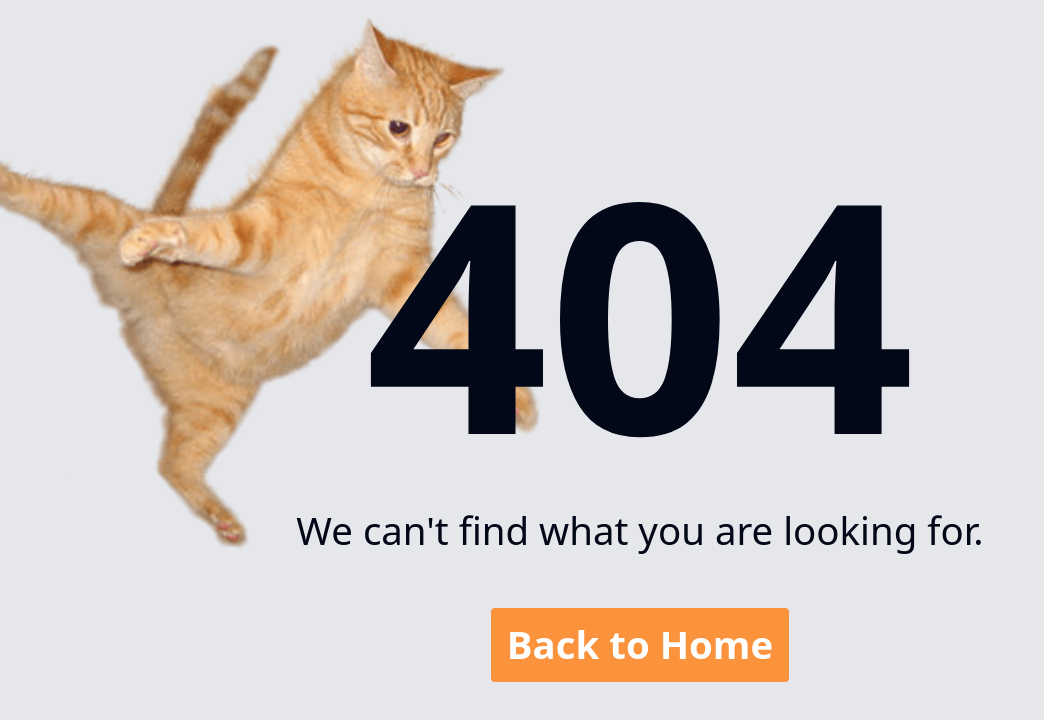
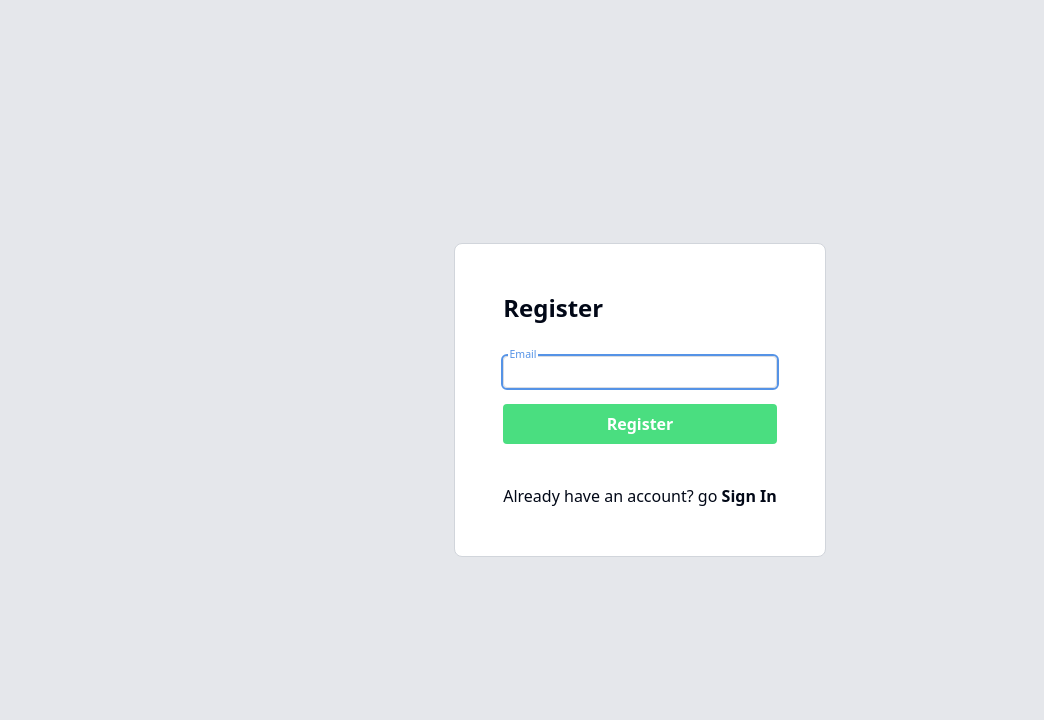
Before and after one commit to Ivanstwan/01-03-billboard-webapp, a React (Vite) app in the folder client/: page /register in a window 1280 px wide. Before the commit this address had no page. Shown: the top 720 px of the page, without its empty margins (0-1044 px from the left). Built offline with nearby package versions, Linux system fonts and the light colour scheme.

Commit message:
[client] add basic logic/register

```diff
--- a/client/package.json
+++ b/client/package.json
@@ -24,6 +24,7 @@
     "react-error-boundary": "^4.0.11",
     "react-leaflet": "^4.2.1",
     "react-router-dom": "^6.16.0",
+    "sass": "^1.69.7",
     "tailwind-merge": "^1.14.0",
     "tailwindcss-animate": "^1.0.7"
   },
--- /dev/null
+++ b/client/src/components/custom/input/InputGoogleLike/InputGoogleLike.scss
@@ -0,0 +1,43 @@
+.googlelike-input {
+  position: relative;
+
+  input {
+    border: none;
+    border: 1px solid #dadce0;
+    border-radius: 4px;
+    padding: 4px 8px 6px 8px; // 6px 8px
+    font-size: 0.875rem; // 14px
+    line-height: 1.25rem; // 20px
+    width: 100%;
+  }
+
+  .googlelike-input--label {
+    position: absolute;
+    pointer-events: none;
+    color: #5f6368;
+    font-size: 0.875rem; // 14px
+    line-height: 1rem; // 16px
+    left: 0.5rem;
+    // calculate by add padding bottom input + (line-height - font-size) / 2
+    // calculate by add padding bottom input (6px) + (1.25rem - 0.875rem) / 2
+    bottom: calc(6px + (1.25rem - 0.875rem) / 2);
+    transition: 0.15s;
+  }
+
+  input:focus + .googlelike-input--label,
+  input:not(:placeholder-shown) + .googlelike-input--label {
+    bottom: 0;
+    left: 0;
+    transform: scale(0.75) translateY(-2.125rem);
+    background-color: white;
+    padding: 0 0.125rem;
+  }
+
+  input:focus {
+    outline: 2px solid #5593e6;
+  }
+
+  input:focus + .googlelike-input--label {
+    color: #5593e6;
+  }
+}
--- /dev/null
+++ b/client/src/components/custom/input/InputGoogleLike/index.jsx
@@ -0,0 +1,26 @@
+import './InputGoogleLike.scss';
+
+const InputGoogleLike = ({
+  label,
+  value,
+  onChange,
+  type = 'text',
+  name,
+  myRef,
+}) => {
+  return (
+    <div className="googlelike-input">
+      <input
+        type={type}
+        placeholder=" "
+        value={value}
+        onChange={onChange}
+        name={name}
+        ref={myRef}
+      />
+      <div className="googlelike-input--label">{label}</div>
+    </div>
+  );
+};
+
+export default InputGoogleLike;
--- a/client/src/layout/MainLayout.jsx
+++ b/client/src/layout/MainLayout.jsx
@@ -61,6 +61,29 @@ const listingComponents = [
     title: 'Add Listing',
     href: '/listing/add',
     description: 'For listing your advertisement product to the public.',
+  },
+  {
+    title: 'My Listing',
+    href: '/my-listing',
+    description: 'To see what advertisement you have listed.',
+  },
+];
+
+const authComponents = [
+  {
+    title: 'Login',
+    href: '/login',
+    description: 'View listed advertisement in your area.',
+  },
+  {
+    title: 'Add Listing',
+    href: '/listing/add',
+    description: 'For listing your advertisement product to the public.',
+  },
+  {
+    title: 'My Listing',
+    href: '/my-listing',
+    description: 'To see what advertisement you have listed.',
   },
 ];
 
@@ -134,14 +157,30 @@ function NavigationMenuDemo() {
           </NavigationMenuContent>
         </NavigationMenuItem>
         <NavigationMenuItem>
+          <NavigationMenuTrigger>Auth</NavigationMenuTrigger>
+          <NavigationMenuContent>
+            <ul className="grid w-[400px] gap-3 p-4 md:w-[500px] md:grid-cols-2 lg:w-[600px] ">
+              {authComponents.map((component) => (
+                <ListItem
+                  key={component.title}
+                  title={component.title}
+                  href={component.href}
+                >
+                  {component.description}
+                </ListItem>
+              ))}
+            </ul>
+          </NavigationMenuContent>
+        </NavigationMenuItem>
+        <NavigationMenuItem>
           <NavigationMenuLink asChild>
             <Link
-              to="/add-listing"
+              to="/listing"
               className="hover:bg- accent block select-none space-y-1 rounded-md p-3 leading-none no-underline outline-none
               transition-colors hover:text-accent-foreground focus:bg-accent focus:text-accent-foreground"
             >
               <span className="text-sm font-medium leading-none">
-                Add Listing
+                View Listing
               </span>
             </Link>
           </NavigationMenuLink>
--- a/client/src/pages/Login.jsx
+++ /dev/null
@@ -1,7 +0,0 @@
-import React from 'react';
-
-const Login = () => {
-  return <div>Login</div>;
-};
-
-export default Login;
--- /dev/null
+++ b/client/src/pages/Login/Login.scss
@@ -0,0 +1,21 @@
+.login-container {
+  margin: 0 auto;
+  width: 450px;
+  height: 100vh;
+  display: flex;
+  align-items: center;
+  justify-content: center;
+
+  .login {
+    display: flex;
+    align-items: center;
+    flex-direction: column;
+    width: 450px;
+    height: auto;
+    border-radius: 8px;
+    border: 1px solid #dadce0;
+    padding: 48px 40px 36px;
+    flex-shrink: 0;
+    transition: 0.2s;
+  }
+}
--- /dev/null
+++ b/client/src/pages/Login/index.jsx
@@ -0,0 +1,72 @@
+import { useContext, useState, useRef, useEffect } from 'react';
+import { Link, useNavigate } from 'react-router-dom';
+import './Login.scss';
+import AuthContext from '@/context/AuthProvider';
+import InputGoogleLike from '@/components/custom/input/InputGoogleLike';
+
+const Login = () => {
+  const userRef = useRef();
+  const errRef = useRef();
+
+  const [user, setUser] = useState('');
+  const [pwd, setPwd] = useState('');
+  const [errMsg, setErrMsg] = useState('');
+  const [success, setSuccess] = useState(false);
+
+  // focus to email/username first loaded
+  useEffect(() => {
+    userRef.current.focus();
+  }, []);
+
+  useEffect(() => {
+    setErrMsg('');
+  }, [user, pwd]);
+
+  return (
+    <div className="w-450 mx-auto flex h-screen items-center justify-center">
+      <div className="w-450 flex h-auto flex-shrink-0 flex-col items-center rounded-lg border border-solid border-gray-300 bg-white p-12 transition duration-200">
+        {/* <div>Logo</div> */}
+        <form className="w-full">
+          <div className="pb-6 text-2xl font-semibold">Sign in</div>
+          <div className="py-2">
+            <InputGoogleLike
+              type="email"
+              myRef={userRef}
+              onChange={(e) => setUser(e.target.value)}
+              value={user}
+              label="Email"
+              name="email"
+            />
+          </div>
+          <div className="py-2">
+            <InputGoogleLike
+              type="password"
+              onChange={(e) => setPwd(e.target.value)}
+              value={pwd}
+              label="Password"
+              name="password"
+            />
+          </div>
+          <button
+            className="my-2 w-full rounded-sm bg-green-400 p-2 font-bold capitalize text-white transition duration-200 hover:bg-green-500"
+            type="button"
+            onClick={() => {
+              console.log('login', user, pwd);
+            }}
+          >
+            Login
+          </button>
+        </form>
+        {errMsg && <p>{errMsg}</p>}
+        <span className="pt-8 text-base">
+          Don&apos;t have an account? go{' '}
+          <Link to="/register" className="font-semibold">
+            Register
+          </Link>
+        </span>
+      </div>
+    </div>
+  );
+};
+
+export default Login;
--- /dev/null
+++ b/client/src/pages/Register/index.jsx
@@ -0,0 +1,60 @@
+import { useContext, useState, useRef, useEffect } from 'react';
+import { Link, useNavigate } from 'react-router-dom';
+import AuthContext from '@/context/AuthProvider';
+import InputGoogleLike from '@/components/custom/input/InputGoogleLike';
+
+const Register = () => {
+  const userRef = useRef();
+
+  const [user, setUser] = useState('');
+  const [errMsg, setErrMsg] = useState('');
+  const [success, setSuccess] = useState(false);
+
+  // focus to email/username first loaded
+  useEffect(() => {
+    userRef.current.focus();
+  }, []);
+
+  useEffect(() => {
+    setErrMsg('');
+  }, [user]);
+
+  return (
+    <div className="w-450 mx-auto flex h-screen items-center justify-center">
+      <div className="w-450 flex h-auto flex-shrink-0 flex-col items-center rounded-lg border border-solid border-gray-300 bg-white p-12 transition duration-200">
+        {/* <div>Logo</div> */}
+        <form className="w-full">
+          <div className="pb-6 text-2xl font-semibold">Register</div>
+          <div className="py-2">
+            <InputGoogleLike
+              type="email"
+              myRef={userRef}
+              onChange={(e) => setUser(e.target.value)}
+              value={user}
+              label="Email"
+              name="email"
+            />
+          </div>
+          <button
+            className="my-2 w-full rounded-sm bg-green-400 p-2 font-bold capitalize text-white transition duration-200 hover:bg-green-500"
+            type="button"
+            onClick={() => {
+              console.log('register', user);
+            }}
+          >
+            Register
+          </button>
+        </form>
+        {errMsg && <p>{errMsg}</p>}
+        <span className="pt-8 text-base">
+          Already have an account? go{' '}
+          <Link to="/login" className="font-semibold">
+            Sign In
+          </Link>
+        </span>
+      </div>
+    </div>
+  );
+};
+
+export default Register;
--- a/client/src/pages/SignUp.jsx
+++ /dev/null
@@ -1,7 +0,0 @@
-import React from 'react';
-
-const SignUp = () => {
-  return <div>SignUp</div>;
-};
-
-export default SignUp;
```
Also changed, not shown: client/src/routers/index.jsx (+13 -7 lines).
